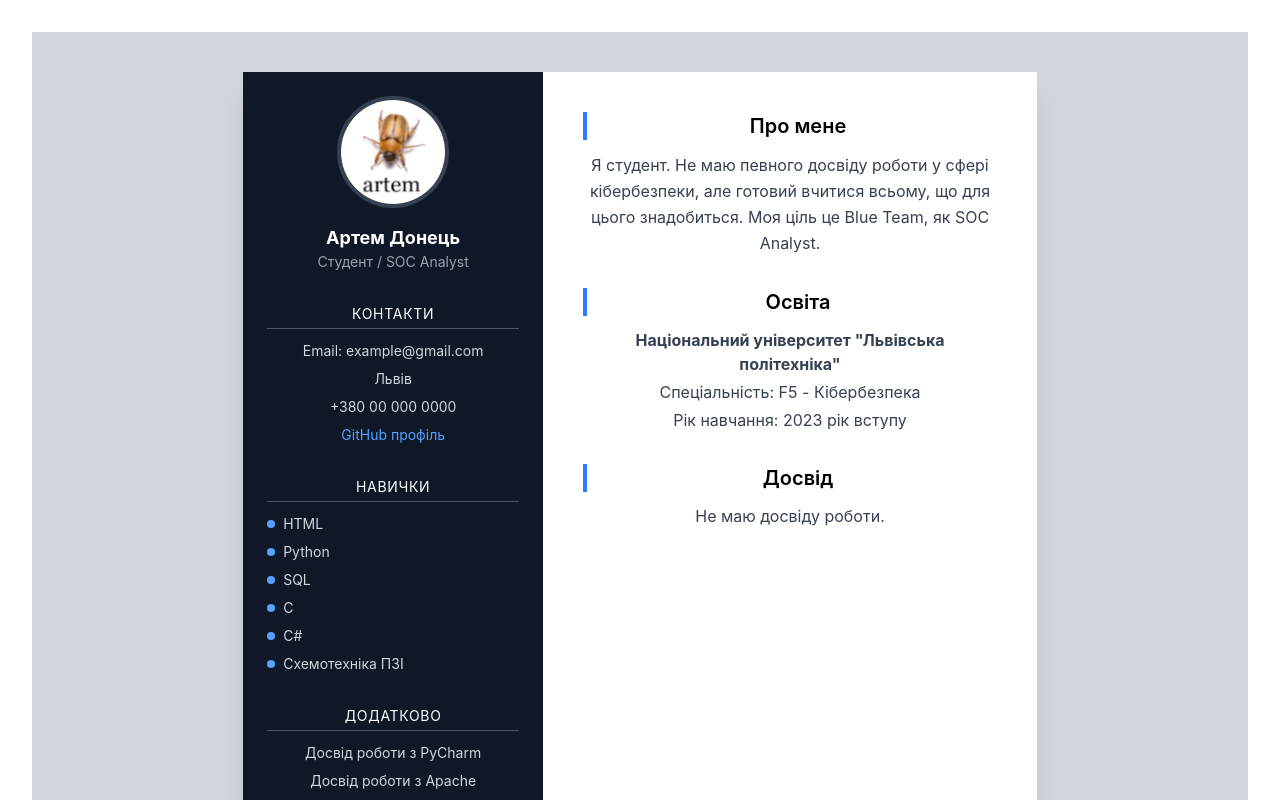
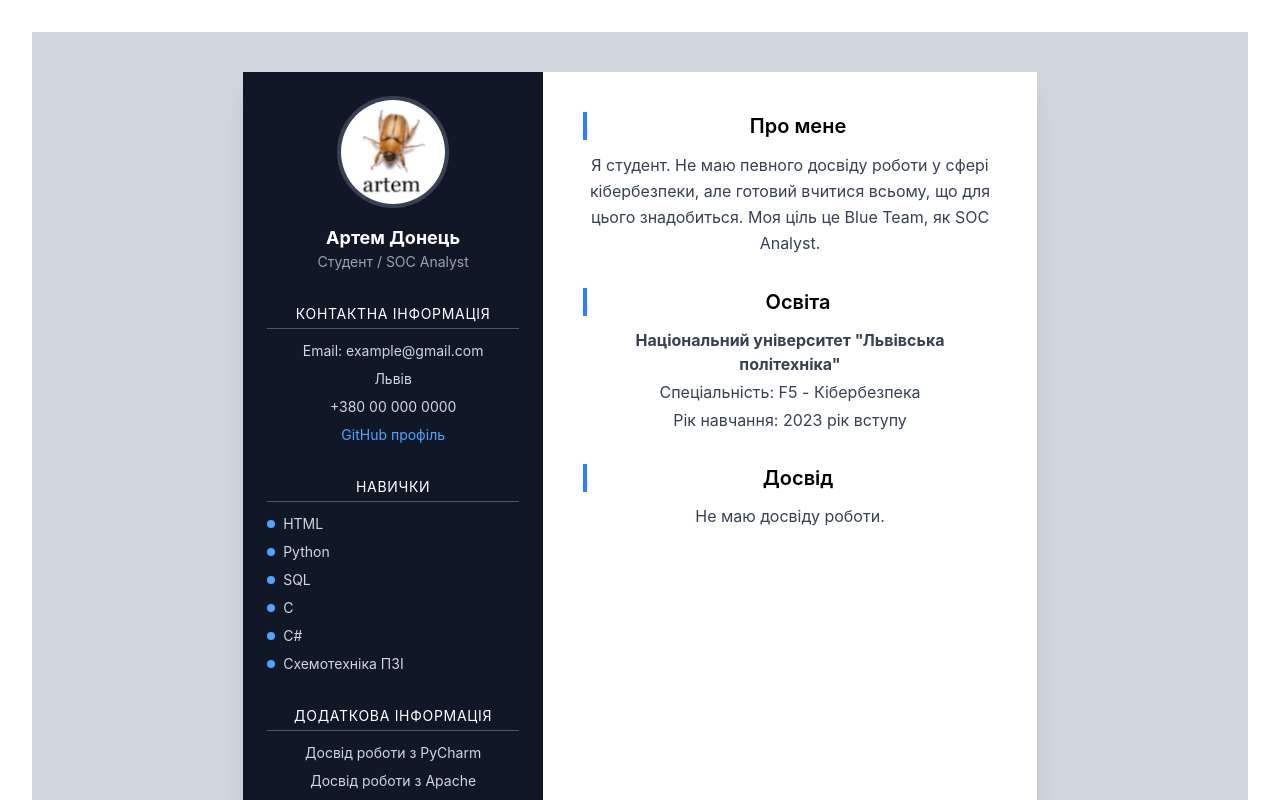
Before and after one commit to NoName8022/cv_creation_react, a React (Vite) app in the folder lab_2_react/: page / in a window 1280 px wide. Shown: the top 800 px of the page. Built offline with nearby package versions, Linux system fonts and the light colour scheme.

Commit message:
Final polishing

```diff
--- a/lab_2_react/src/components/addition.jsx
+++ b/lab_2_react/src/components/addition.jsx
@@ -2,7 +2,7 @@ function Addition() {
     return (
         <section>
             <h2 className="text-sm uppercase tracking-wider border-b border-gray-600 pb-1 mb-3">
-                Додатково
+                Додаткова інформація
             </h2>
 
             <ul className="space-y-2 text-sm text-gray-300">
--- a/lab_2_react/src/components/contact_info.jsx
+++ b/lab_2_react/src/components/contact_info.jsx
@@ -2,7 +2,7 @@ function ContactInfo() {
     return (
         <section>
             <h2 className="text-sm uppercase tracking-wider border-b border-gray-600 pb-1 mb-3">
-                Контакти
+                Контактна інформація
             </h2>
 
             <div className="text-sm text-gray-300 space-y-2">
```
